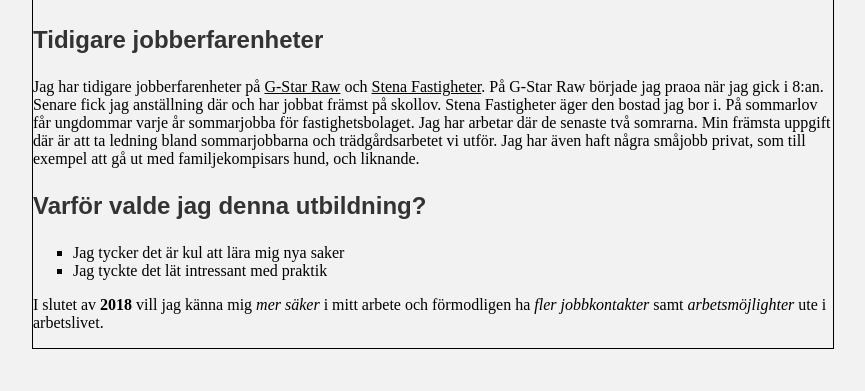
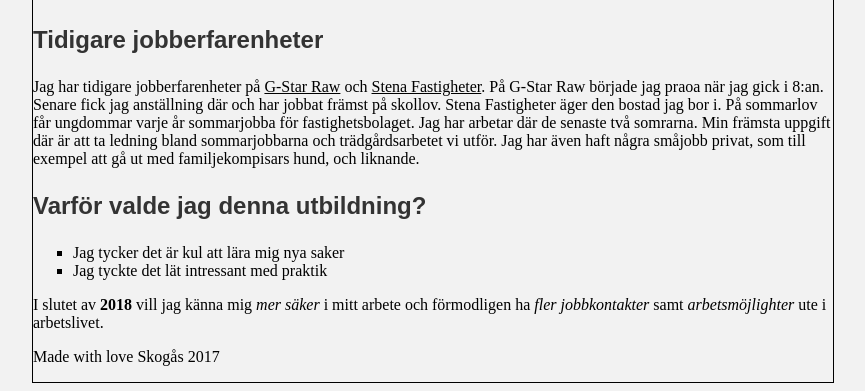
Before and after one commit to violaturesson/t4, a plain HTML site: page index.html in a window 1280 px wide. Shown: the part 832-1223 px from the top of the page, without its empty margins (207-1072 px from the left). Before the commit the page ends 1189 px from the top, so only its background shows below. Drawn offline with Linux system fonts and the light colour scheme.

Commit message:
La till extrauppgift

```diff
--- a/index.html
+++ b/index.html
@@ -36,6 +36,8 @@ Jag har även haft några småjobb privat, som till exempel att gå ut med famil
 
 <p>I slutet av <b>2018</b> vill jag känna mig <i>mer säker</i> i mitt arbete
 och förmodligen ha <i>fler jobbkontakter</i> samt <i>arbetsmöjlighter</i> ute i arbetslivet.</p>
+
+<p>Made with love Skogås 2017</p>
 </div>
 </body>
 </html>
```
